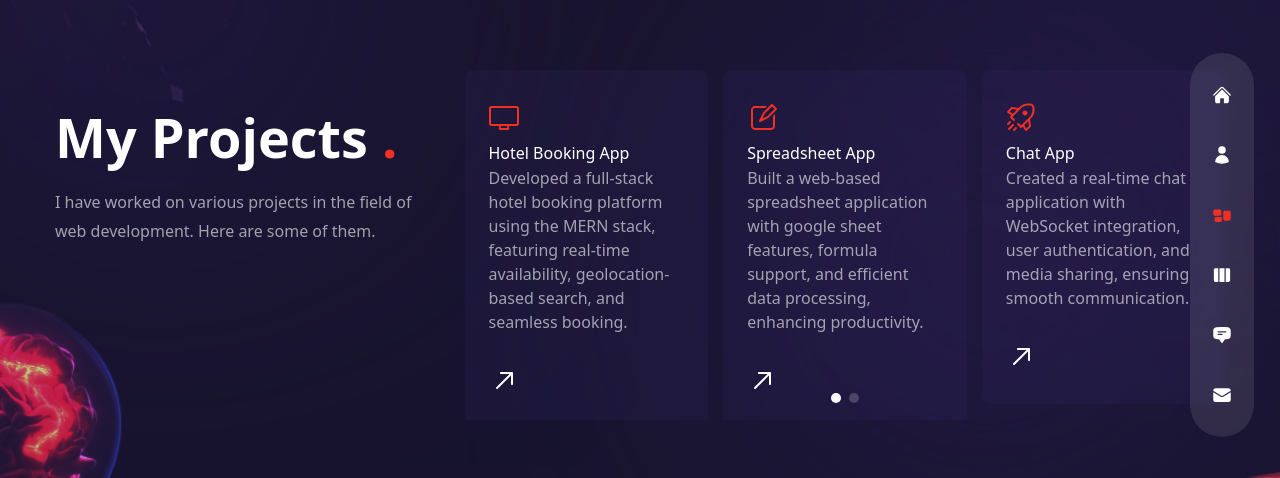
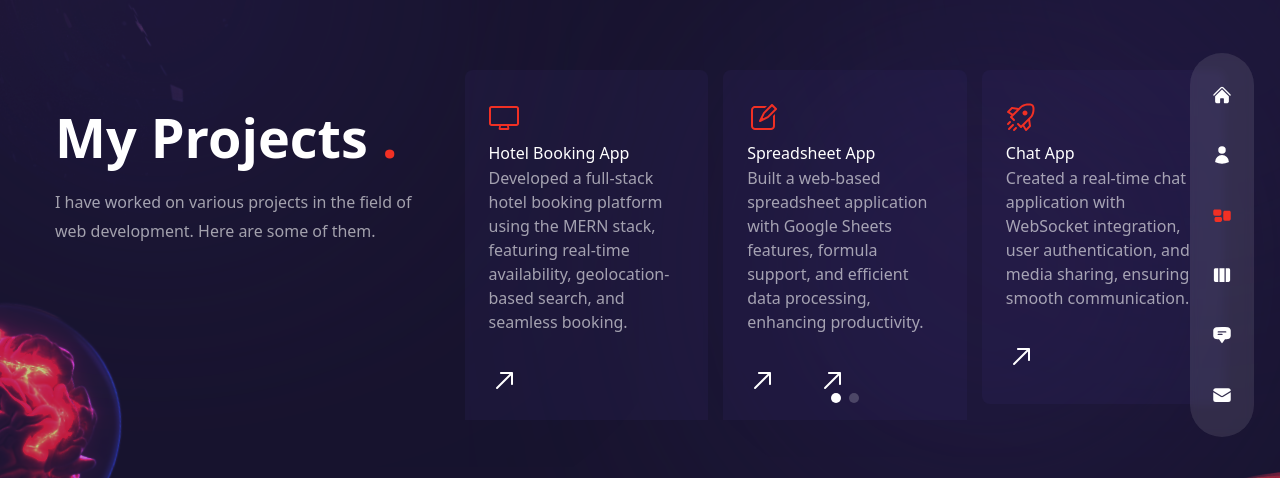
Before and after one commit to ShreyasiSen/Portfolio-next, a Next.js app: page /projects in a window 1280 px wide. Shown: the part 155-633 px from the top of the page. Built offline with nearby package versions, Linux system fonts and the light colour scheme.

Commit message:
added project github links

```diff
--- a/components/ServiceSlider.js
+++ b/components/ServiceSlider.js
@@ -1,91 +1,111 @@
 import { Swiper, SwiperSlide } from "swiper/react";
 
-import 'swiper/css';
-import 'swiper/css/free-mode';
-import 'swiper/css/pagination';
+import "swiper/css";
+import "swiper/css/free-mode";
+import "swiper/css/pagination";
 
 // icons
 import {
   RxCrop,
   RxPencil2,
   RxDesktop,
-  RxReader,
   RxRocket,
   RxArrowTopRight,
 } from "react-icons/rx";
 
-import { FreeMode, Pagination } from 'swiper/modules';
+import { FreeMode, Pagination } from "swiper/modules";
 
 // data
 const serviceData = [
   {
     icon: <RxDesktop />,
     title: "Hotel Booking App",
-    description: "Developed a full-stack hotel booking platform using the MERN stack, featuring real-time availability, geolocation-based search, and seamless booking.",
+    description:
+      "Developed a full-stack hotel booking platform using the MERN stack, featuring real-time availability, geolocation-based search, and seamless booking.",
+    repoLinks: ["https://github.com/ShreyasiSen/Booking_App"],
   },
   {
     icon: <RxPencil2 />,
     title: "Spreadsheet App",
-    description: "Built a web-based spreadsheet application with google sheet features, formula support, and efficient data processing, enhancing productivity.",
+    description:
+      "Built a web-based spreadsheet application with Google Sheets features, formula support, and efficient data processing, enhancing productivity.",
+    repoLinks: [
+      "https://github.com/ShreyasiSen/ShreySheets-Frontend",
+      "https://github.com/ShreyasiSen/ShreySheets-Backend",
+    ],
   },
   {
     icon: <RxRocket />,
     title: "Chat App",
-    description: "Created a real-time chat application with WebSocket integration, user authentication, and media sharing, ensuring smooth communication.",
+    description:
+      "Created a real-time chat application with WebSocket integration, user authentication, and media sharing, ensuring smooth communication.",
+    repoLinks: [""],
   },
   {
     icon: <RxCrop />,
     title: "GPCR Prediction (GNN)",
-    description: "Designed a Graph Neural Network-based model for GPCR interaction prediction, improving accuracy in drug-target discovery through deep learning techniques.",
+    description:
+      "Designed a Graph Neural Network-based model for GPCR interaction prediction, improving accuracy in drug-target discovery through deep learning techniques.",
+    repoLinks: [""],
   },
 ];
-
 
 const ServiceSlider = () => {
   return (
     <Swiper
       breakpoints={{
-        320:{
+        320: {
           slidesPerView: 1,
           spaceBetween: 15,
         },
-        640:{
+        640: {
           slidesPerView: 3,
           spaceBetween: 15,
         },
       }}
       freeMode={true}
       pagination={{
-        clickable: true
+        clickable: true,
       }}
       modules={[FreeMode, Pagination]}
-      className='h-[250px] sm:h-[350px]'
+      className="h-[250px] sm:h-[350px]"
     >
-      {serviceData.map((item, index) => {
-        return (
-          <SwiperSlide key={index}>
-            <div className='bg-[rgba(65,47,123,0.15)] h-max rounded-lg px-6 py-8 flex
+      {serviceData.map((item, index) => (
+        <SwiperSlide key={index}>
+          <div
+            className="bg-[rgba(65,47,123,0.15)] h-max rounded-lg px-6 py-8 flex
             sm:flex-col gap-x-6 sm:gap-x-0 group cursor-pointer hover:bg-[rgba(89,65,169,0.15)]
-            transition-all duration-300'>
-              {/*icon*/}
+            transition-all duration-300"
+          >
+            {/* Icon */}
+            <div className="text-3xl text-accent mb-2">{item.icon}</div>
 
-              <div className='text-3xl text-accent mb-2'>{item.icon}</div>
-              <div className='mb-8'>
-                <div className='text-md'>
-                  {item.title}
-                </div>
-                <p className='max-w-[350px] leading-normal'>
-                  {item.description}
-                </p>
-              </div>
-              <div className='text-3xl'>
-                <RxArrowTopRight className='group-hover:rotate-45
-                group-hover:text-accent transition-all duration-300'/>
-              </div>
+            {/* Title & Description */}
+            <div className="mb-8">
+              <div className="text-md">{item.title}</div>
+              <p className="max-w-[350px] leading-normal">{item.description}</p>
             </div>
-          </SwiperSlide>
-        );
-      })}
+
+            {/* Multiple Links Handling */}
+            <div className="text-3xl flex gap-10">
+              {item.repoLinks.map((link, i) => (
+                <a
+                  key={i}
+                  href={link}
+                  target="_blank"
+                  rel="noopener noreferrer"
+                  className="inline-block"
+                >
+                  <RxArrowTopRight
+                    className="group-hover:rotate-45 group-hover:text-accent
+                    transition-all duration-300"
+                  />
+                </a>
+              ))}
+            </div>
+          </div>
+        </SwiperSlide>
+      ))}
     </Swiper>
   );
 };
```
